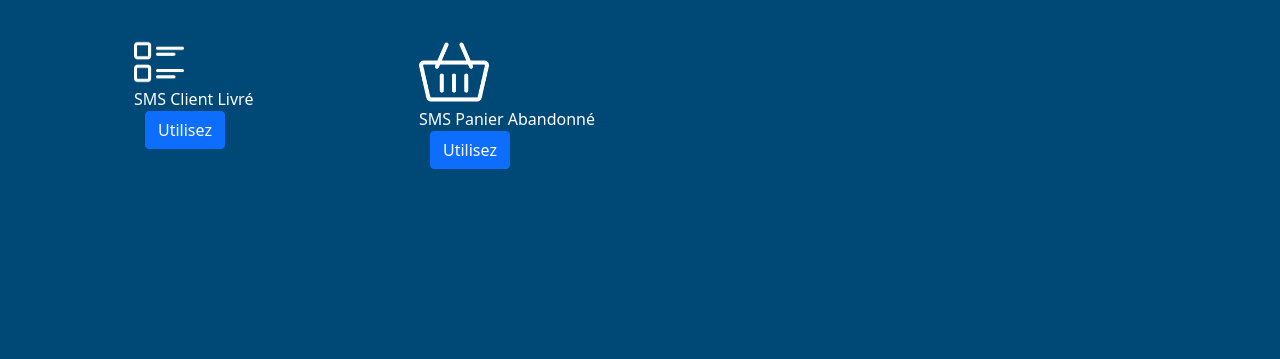
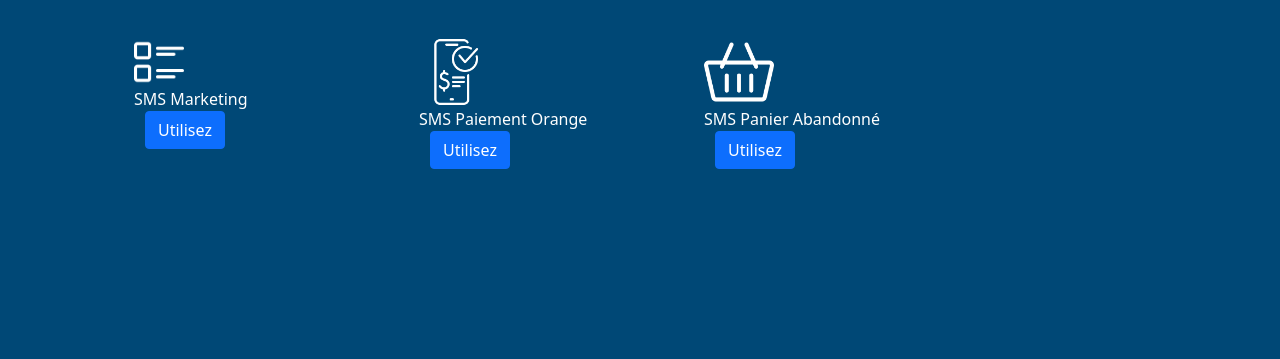
Before and after one commit to EKOBEN13/sms-decathlon, a plain HTML site: page marketing-sms.html in a window 1280 px wide. Shown: the part 246-605 px from the top of the page. Drawn offline with nearby package versions, Linux system fonts and the light colour scheme.

Commit message:
sms paiement Orange

```diff
--- a/marketing-sms.html
+++ b/marketing-sms.html
@@ -48,12 +48,24 @@
           <div class="col-sm-3" style="padding-left: 0px;margin-left:0px">
             <div class="main-description" style="color:white;font-size: 17px;font-weight:300"><img src="assets/list.png" width="50"></div>
     <div class=""></div>
-    <div class="main-description" style="color:white;">SMS Client Livré</div>
+    <div class="main-description" style="color:white;">SMS Marketing</div>
     <div class=""></div>
     <div class="main-button">
         <div class="" style="margin-left: 75px;">   <button type="button" class="btn btn-primary "><a style="color:white;text-decoration:none;" target="_blank" href="https://docs.google.com/spreadsheets/d/196jgOSoFimm8nr8-oqyNtGETwix3vvkgB6BTSM8R4Bo/edit#gid=0">Utilisez</a></button></div>
      <button type="button" class="btn btn-link "></button>
     </div>
+          </div>
+          <div class="col-sm-3">
+            <div class="d-inline">
+                <div class="main-description" style="color:white;font-size: 17px;font-weight:300"><img src="assets/payment-gateway.png" width="70"></div>
+
+                <div class="main-description" style="color:white;">SMS Paiement Orange</div>
+
+                <div class="main-button">
+                    <div class="h-25" style="margin-left: 75px;">   <button type="button" class="btn btn-primary"><a style="color:white;text-decoration:none;" target="_blank" href="https://docs.google.com/spreadsheets/d/18iKWOtisrNaBPqwA2fHuDD1w_IPIUmHh21JwOAYTAag/edit#gid=0" >Utilisez</a></button></div>
+                 <button type="button" class="btn btn-link "></button>
+                </div>
+                </div>
           </div>
           <div class="col-sm-3">
             <div class="d-inline">
```
Also changed, not shown: assets/payment-gateway.png (added).
